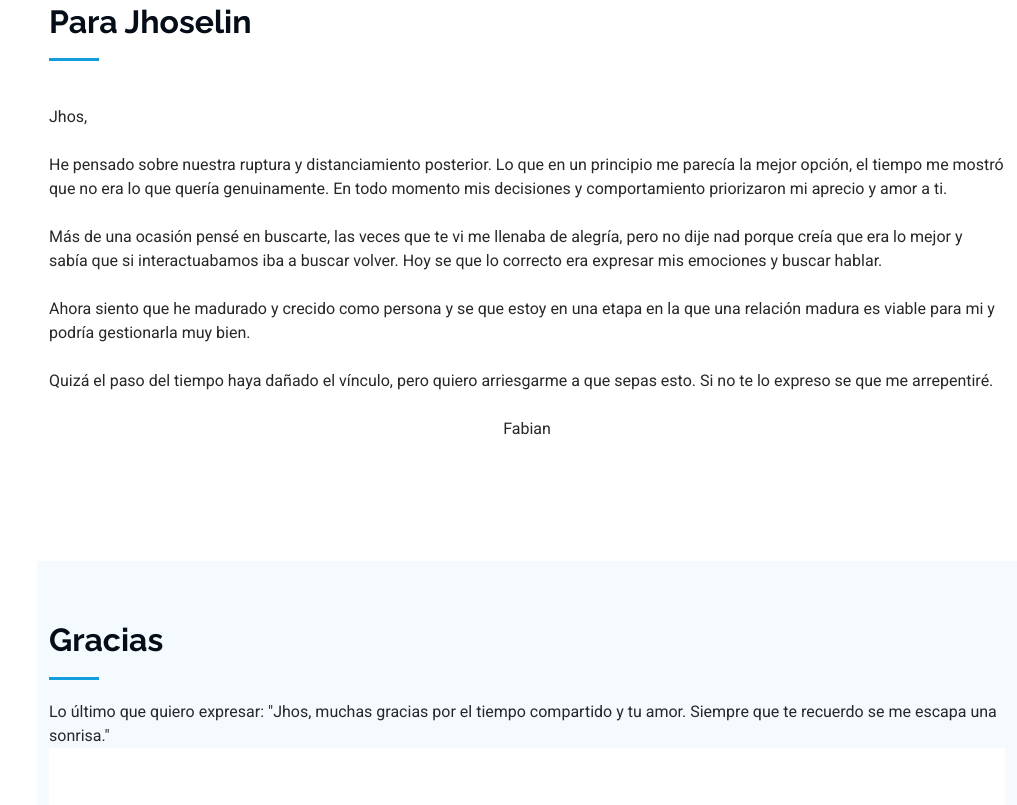
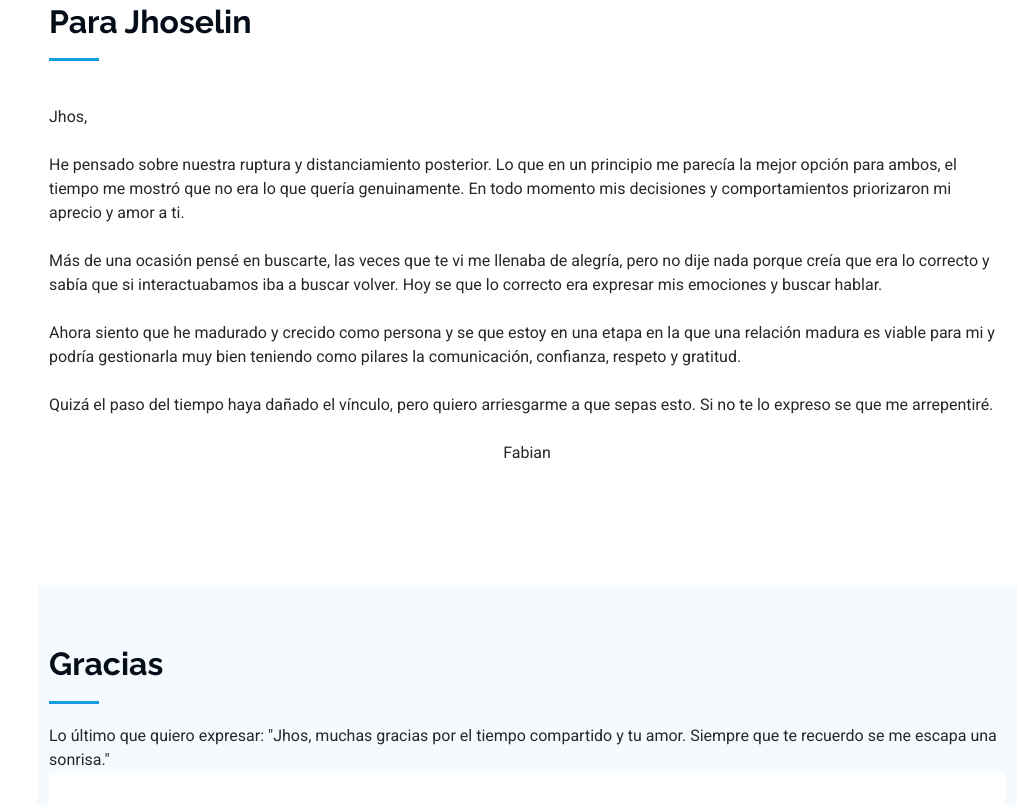
Before and after one commit to Fabho/para-jhos, a website: page index.html in a window 1280 px wide. Shown: the part 1661-2466 px from the top of the page, without its empty margins (263-1280 px from the left). Drawn offline with Linux system fonts and the light colour scheme.

Commit message:
Update Fabho's thoughts

```diff
--- a/index.html
+++ b/index.html
@@ -119,11 +119,11 @@
         <br/>
         <p>Jhos,</p>
         <br/>
-        <p>He pensado sobre nuestra ruptura y distanciamiento posterior. Lo que en un principio me parec&iacute;a la mejor opci&oacute;n, el tiempo me mostr&oacute; que no era lo que quer&iacute;a genuinamente. En todo momento mis decisiones y comportamiento priorizaron mi aprecio y amor a ti.</p>
+        <p>He pensado sobre nuestra ruptura y distanciamiento posterior. Lo que en un principio me parec&iacute;a la mejor opci&oacute;n para ambos, el tiempo me mostr&oacute; que no era lo que quer&iacute;a genuinamente. En todo momento mis decisiones y comportamientos priorizaron mi aprecio y amor a ti.</p>
         </br>
-        <p>M&aacute;s de una ocasi&oacute;n pens&eacute; en buscarte, las veces que te vi me llenaba de alegr&iacute;a, pero no dije nad porque cre&iacute;a que era lo mejor y sab&iacute;a que si interactuabamos iba a buscar volver. Hoy se que lo correcto era expresar mis emociones y buscar hablar.</p>
+        <p>M&aacute;s de una ocasi&oacute;n pens&eacute; en buscarte, las veces que te vi me llenaba de alegr&iacute;a, pero no dije nada porque cre&iacute;a que era lo correcto y sab&iacute;a que si interactuabamos iba a buscar volver. Hoy se que lo correcto era expresar mis emociones y buscar hablar.</p>
         <br/>
-        <p>Ahora siento que he madurado y crecido como persona y se que estoy en una etapa en la que una relación madura es viable para mi y podr&iacute;a gestionarla muy bien.</p>
+        <p>Ahora siento que he madurado y crecido como persona y se que estoy en una etapa en la que una relación madura es viable para mi y podr&iacute;a gestionarla muy bien teniendo como pilares la comunicaci&oacute;n, confianza, respeto y gratitud.</p>
         <br/>
         <p>Quiz&aacute; el paso del tiempo haya da&ntilde;ado el v&iacute;nculo, pero quiero arriesgarme a que sepas esto. Si no te lo expreso se que me arrepentir&eacute;.</p>
         </br>
```
